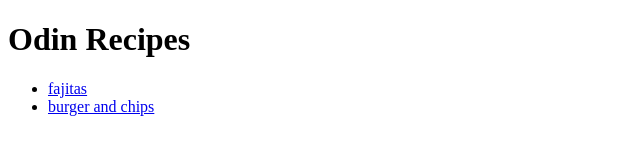
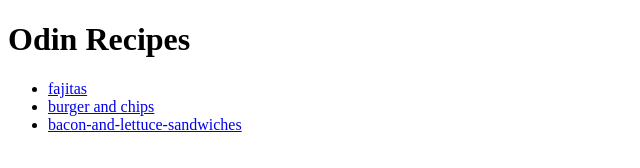
Before and after one commit to Gwill0100/odin-recipes, a plain HTML site: page index.html in a window 1280 px wide. Shown: the whole page, without its empty margins (0-640 px from the left). Drawn offline with Linux system fonts and the light colour scheme.

Commit message:
add bacon and lettuce sandwiches link to the homepage

```diff
--- a/index.html
+++ b/index.html
@@ -11,6 +11,7 @@
     <ul>
         <li><a href="recipes/fajitas.html">fajitas</a></li>
         <li><a href="recipes/burger-and-chips.html">burger and chips</a></li>
+        <li><a href="recipes/bacon-and-lettuce-sandwiches.html">bacon-and-lettuce-sandwiches</a></li>
 </ul>
 </body>
 </html>
```
